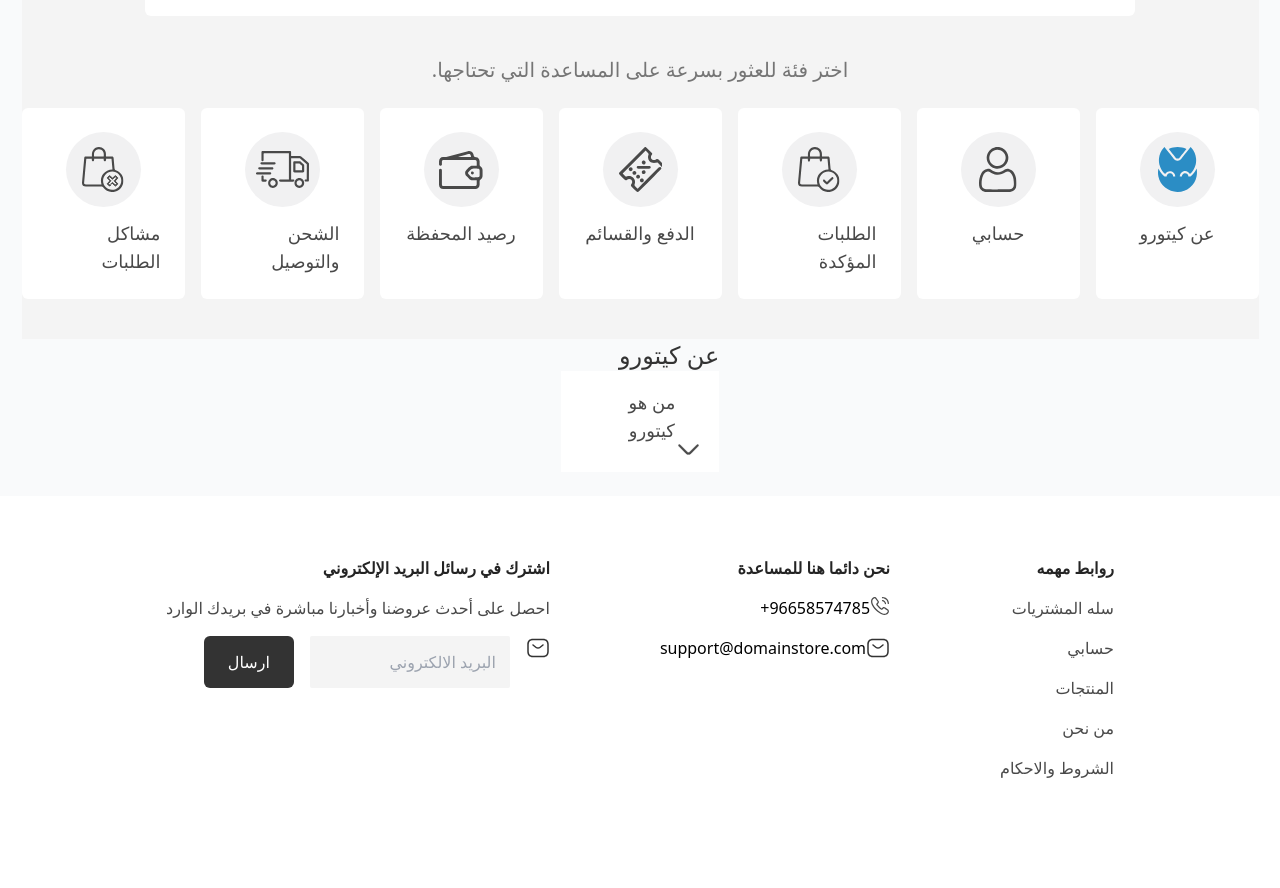
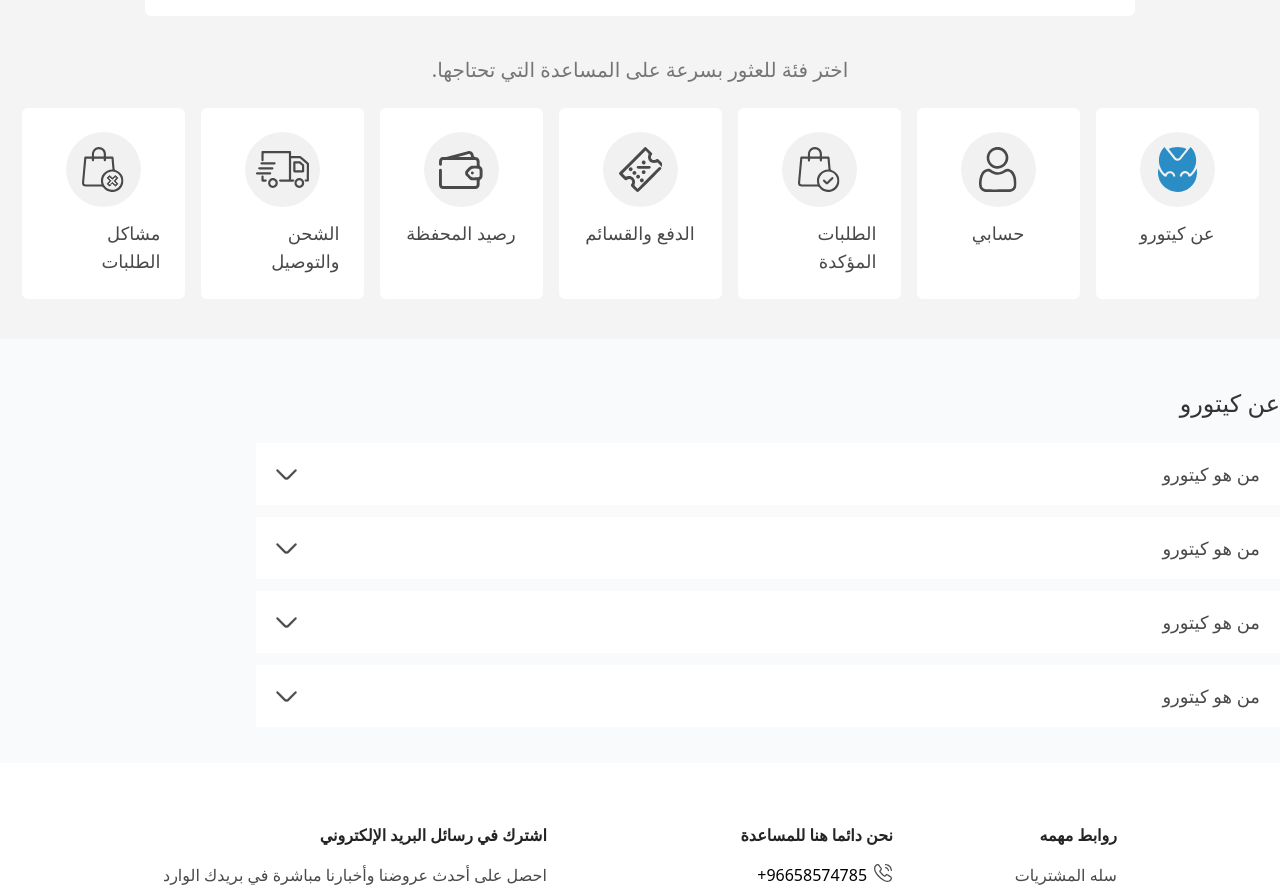
Before and after one commit to MUJAHID-WEB/ktoro_frontend, a Next.js app: page / in a window 1280 px wide. Shown: the part 360-1248 px from the top of the page. Built offline with nearby package versions, Linux system fonts and the light colour scheme.

Commit message:
helppage done

```diff
--- a/src/components/Footer/Footer.tsx
+++ b/src/components/Footer/Footer.tsx
@@ -27,9 +27,11 @@ export const Footer = () => {
                   ارسال
                 </button>
 
-                <input type='text' placeholder='البريد الالكتروني' className='text-[#3333] bg-[#F4F4F4] text-right w-[200px] p-[14px] rounded-sm' />
-                <SmsBlack />
+                <div className='bg-[#F4F4F4] flex flex-row items-center p-[14px] rounded-md'>
 
+                  <input type='text' placeholder='البريد الالكتروني' className='text-[#3333] bg-[#F4F4F4] text-right w-[200px]  pr-2' />
+                  <SmsBlack />
+                </div>
               </div>
 
             </div>
@@ -39,12 +41,12 @@ export const Footer = () => {
               <h3 className='text-[#242424] font-bold'>نحن دائما هنا للمساعدة</h3>
               {/* Phone Number */}
               <div className='flex flex-row '>
-                <p className=''>+96658574785</p>
+                <p className='pr-[6px]'>+96658574785</p>
                 <CallingBlack />
               </div>
               {/* Support mail */}
               <div className='flex flex-row '>
-                <p className=''>support@domainstore.com</p>
+                <p className='pr-[6px]'>support@domainstore.com</p>
                 <SmsBlack />
               </div>
             </div>
@@ -75,7 +77,7 @@ export const Footer = () => {
                 height={60}
                 width={86}
               />
-              <p className='text-[#494949]'>نص مثال يمكن ان يستبدل في نفس المساحه نص مثال يمكن ان يستبدل في نفس المساحه نص مثال يمكن ان يستبدل في نفس المساحه</p>
+              <p className='text-[#494949] text-right'>نص مثال يمكن ان يستبدل في نفس المساحه نص مثال يمكن ان يستبدل في نفس المساحه نص مثال يمكن ان يستبدل في نفس المساحه</p>
 
               <div className='flex flex-row items-start justify-start gap-2 '>
                 <Link href={'/'} className='p-[10px] border border-[#E7E7E7] rounded-full '> <Facebook /> </Link>
--- /dev/null
+++ b/src/components/HelpPage/AboutKtoro.tsx
@@ -0,0 +1,34 @@
+import React from 'react'
+import { DownArrow } from '../ItemPage/ItemSvg/DownArrow';
+
+export const AboutKtoro = () => {
+  return (
+    <div className='flex flex-col rtl my-[24px]'>
+
+
+      <h4 className='font-medium text-2xl text-[#333] py-6'>
+        عن كيتورو
+      </h4>
+
+      <AboutKtoroBtn />
+      <AboutKtoroBtn />
+      <AboutKtoroBtn />
+      <AboutKtoroBtn />
+
+    </div>
+  )
+}
+
+
+
+export const AboutKtoroBtn = () => {
+  return (
+
+    <div className='flex flex-row justify-between items-center bg-white py-[17px] px-5 w-[80%] mb-3'>
+
+      <p className='font-normal text-lg text-[#494949]'>من هو كيتورو</p>
+      <DownArrow />
+    </div>
+
+  )
+}
--- a/src/components/HelpPage/HelpPage.tsx
+++ b/src/components/HelpPage/HelpPage.tsx
@@ -3,15 +3,8 @@ import { UpperHeader } from '../Header/UpperHeader';
 import { LowerHeader } from '../Header/LowerHeader';
 import { Navbar } from '../Navbar/Navbar';
 import { Footer } from '../Footer/Footer';
-import { Wallet } from './HelpSvg/Wallet';
-import { AboutKtoro } from './HelpSvg/AboutKtoro';
-import { Account } from './HelpSvg/Account';
-import { Orders } from './HelpSvg/Orders';
-import { Payment } from './HelpSvg/Payment';
-import { Shipment } from './HelpSvg/Shipment';
-import { OrderIssues } from './HelpSvg/OrderIssues';
-import { Search } from './HelpSvg/Search';
-import { DownArrow } from '../ItemPage/ItemSvg/DownArrow';
+import { HowCanHelp } from './HowCanHelp';
+import { AboutKtoro } from './AboutKtoro';
 
 export const HelpPage = () => {
     return (
@@ -21,79 +14,14 @@ export const HelpPage = () => {
                 <LowerHeader />
                 <Navbar />
 
-                <div className='flex flex-col justify-center items-center px-[20px] rtl'>
-                    {/* How Can We Help You? */}
-                    <div className='bg-[#f4f4f4] flex flex-col py-[40px] justify-center items-center'>
-                        <h3 className='pb-6 font-medium text-[32px] text-[#333]'>
-                            أهلا أحمد، كيف يمكننا أن نساعدك؟                        </h3>
+                {/* How Can We Help You? */}
+                <HowCanHelp />
 
-                        <div className='w-[80%] flex flex-row items-center bg-white rounded-md px-5 mb-[40px]'>
-                            <Search />
-                            <input type='text' placeholder='ما الذي تحتاج المساعدة به ؟ ' className='py-[18px] pr-3 font-normal text-base text-[#757575]' />
-                        </div>
-
-                        <p className='font-normal text-xl text-[#757575] pb-6'>اختر فئة للعثور بسرعة على المساعدة التي تحتاجها.</p>
-
-                        <div className='flex flex-row gap-4'>
-
-                            <HelpCard image={<AboutKtoro />} title='عن كيتورو' />
-
-                            <HelpCard image={<Account />} title=' حسابي' />
-
-                            <HelpCard image={<Orders />} title='الطلبات المؤكدة' />
-
-                            <HelpCard image={<Payment />} title='الدفع والقسائم' />
-
-                            <HelpCard image={<Wallet />} title='رصيد المحفظة' />
-
-                            <HelpCard image={<Shipment />} title='الشحن والتوصيل' />
-
-                            <HelpCard image={<OrderIssues />} title='مشاكل الطلبات' />
-
-                        </div>
-                    </div>
-
-                    {/* About Ktoro */}
-                    <div className='flex flex-col '>
-                        <h4 className='font-medium text-2xl text-[#333]'>
-                            عن كيتورو
-                        </h4>
-
-                        <button className='bg-white py-[17px] px-5'>
-                            <div className='flex flex-row justify-between items-center w-[80%]'>
-                                <p className='font-normal text-lg text-[#494949]'>من هو كيتورو</p>
-                                <DownArrow />
-                            </div>
-                        </button>
-
-
-                    </div>
-
-
-
-                </div>
+                {/* About Ktoro */}
+                <AboutKtoro />
 
                 <Footer />
             </div>
         </>
     )
 }
-
-
-
-
-export const HelpCard = ({ image, title }: { image: ReactNode; title: string; }) => {
-    return (
-
-
-        <div className='flex flex-col justify-start items-center p-6 bg-white hover:border-2 border-[#47A6DC] rounded-md w-[163px]'>
-            <div className='bg-[#F1F1F2] w-[75px] h-[75px] rounded-[50px] flex items-center justify-center'>
-                {image}
-            </div>
-            <h5 className='pt-3 font-normal text-lg text-[#494949] '>{title}</h5>
-
-
-        </div>
-
-    )
-}
--- /dev/null
+++ b/src/components/HelpPage/HowCanHelp.tsx
@@ -0,0 +1,64 @@
+import React, { ReactNode } from 'react'
+import { Wallet } from './HelpSvg/Wallet';
+import { AboutKtoro } from './HelpSvg/AboutKtoro';
+import { Account } from './HelpSvg/Account';
+import { Orders } from './HelpSvg/Orders';
+import { Payment } from './HelpSvg/Payment';
+import { Shipment } from './HelpSvg/Shipment';
+import { OrderIssues } from './HelpSvg/OrderIssues';
+import { Search } from './HelpSvg/Search';
+
+export const HowCanHelp = () => {
+    return (
+        <div className='bg-[#f4f4f4] flex flex-col justify-center items-center px-[20px] rtl'>
+            <div className='flex flex-col py-[40px] justify-center items-center'>
+                <h3 className='pb-6 font-medium text-[32px] text-[#333]'>
+                    أهلا أحمد، كيف يمكننا أن نساعدك؟                        </h3>
+
+                <div className='w-[80%] flex flex-row items-center bg-white rounded-md px-5 mb-[40px]'>
+                    <Search />
+                    <input type='text' placeholder='ما الذي تحتاج المساعدة به ؟ ' className='py-[18px] pr-3 font-normal text-base text-[#757575]' />
+                </div>
+
+                <p className='font-normal text-xl text-[#757575] pb-6'>اختر فئة للعثور بسرعة على المساعدة التي تحتاجها.</p>
+
+                <div className='flex flex-row gap-4'>
+
+                    <HelpCard image={<AboutKtoro />} title='عن كيتورو' />
+
+                    <HelpCard image={<Account />} title=' حسابي' />
+
+                    <HelpCard image={<Orders />} title='الطلبات المؤكدة' />
+
+                    <HelpCard image={<Payment />} title='الدفع والقسائم' />
+
+                    <HelpCard image={<Wallet />} title='رصيد المحفظة' />
+
+                    <HelpCard image={<Shipment />} title='الشحن والتوصيل' />
+
+                    <HelpCard image={<OrderIssues />} title='مشاكل الطلبات' />
+
+                </div>
+            </div>
+        </div>
+
+    )
+}
+
+
+
+export const HelpCard = ({ image, title }: { image: ReactNode; title: string; }) => {
+    return (
+
+
+        <div className='flex flex-col justify-start items-center p-6 bg-white hover:border-2 border-[#47A6DC] rounded-md w-[163px]'>
+            <div className='bg-[#F1F1F2] w-[75px] h-[75px] rounded-[50px] flex items-center justify-center'>
+                {image}
+            </div>
+            <h5 className='pt-3 font-normal text-lg text-[#494949] '>{title}</h5>
+
+
+        </div>
+
+    )
+}
--- a/src/pages/index.tsx
+++ b/src/pages/index.tsx
@@ -15,6 +15,7 @@ const Home = () =>  {
     {/* <ItemPage /> */}
     {/* <CallUs /> */}
     <HelpPage />
+    {/* <SimpleAccordion /> */}
 
    </div>
   )
```
Also changed, not shown: src/components/HelpPage/SImpleAccordion.tsx (added, +41 -0 lines).
